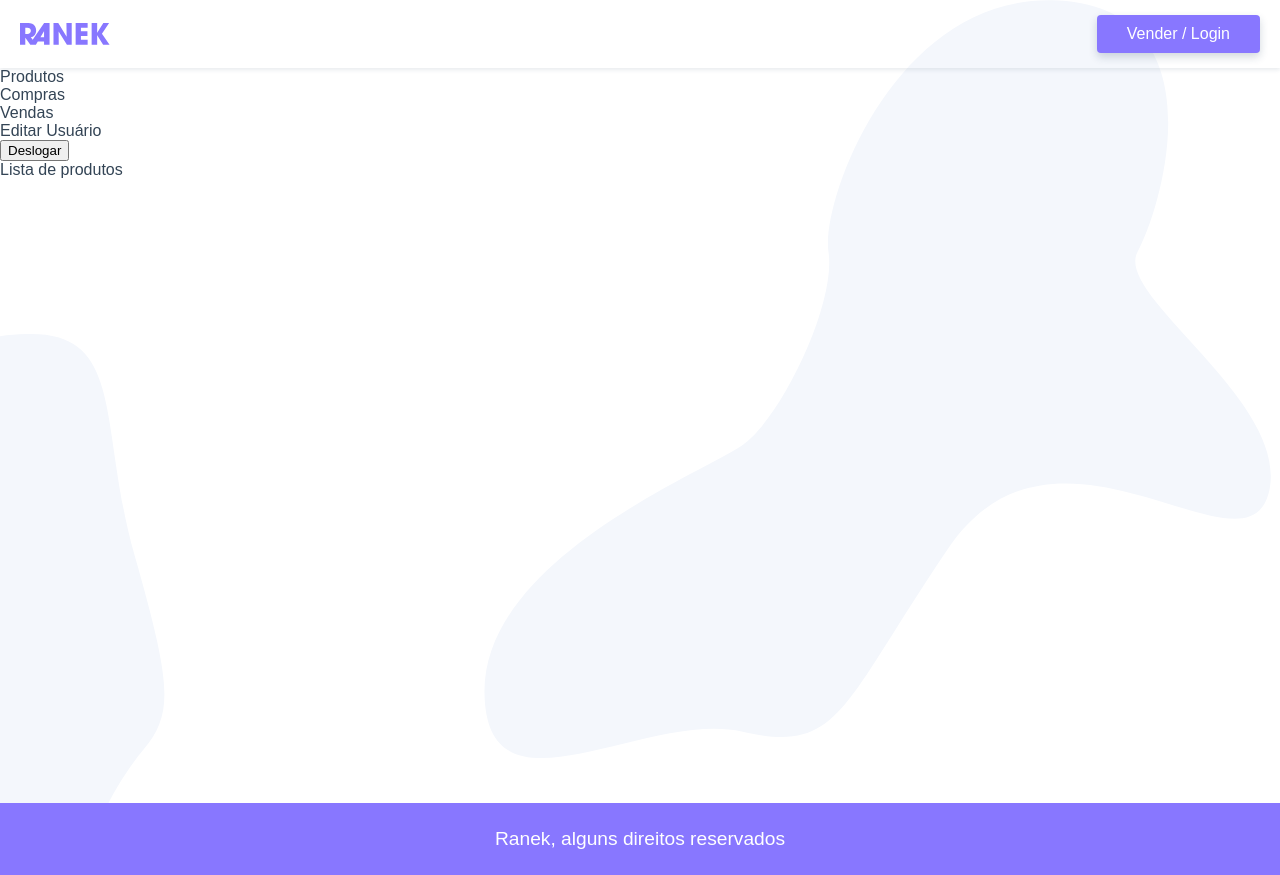
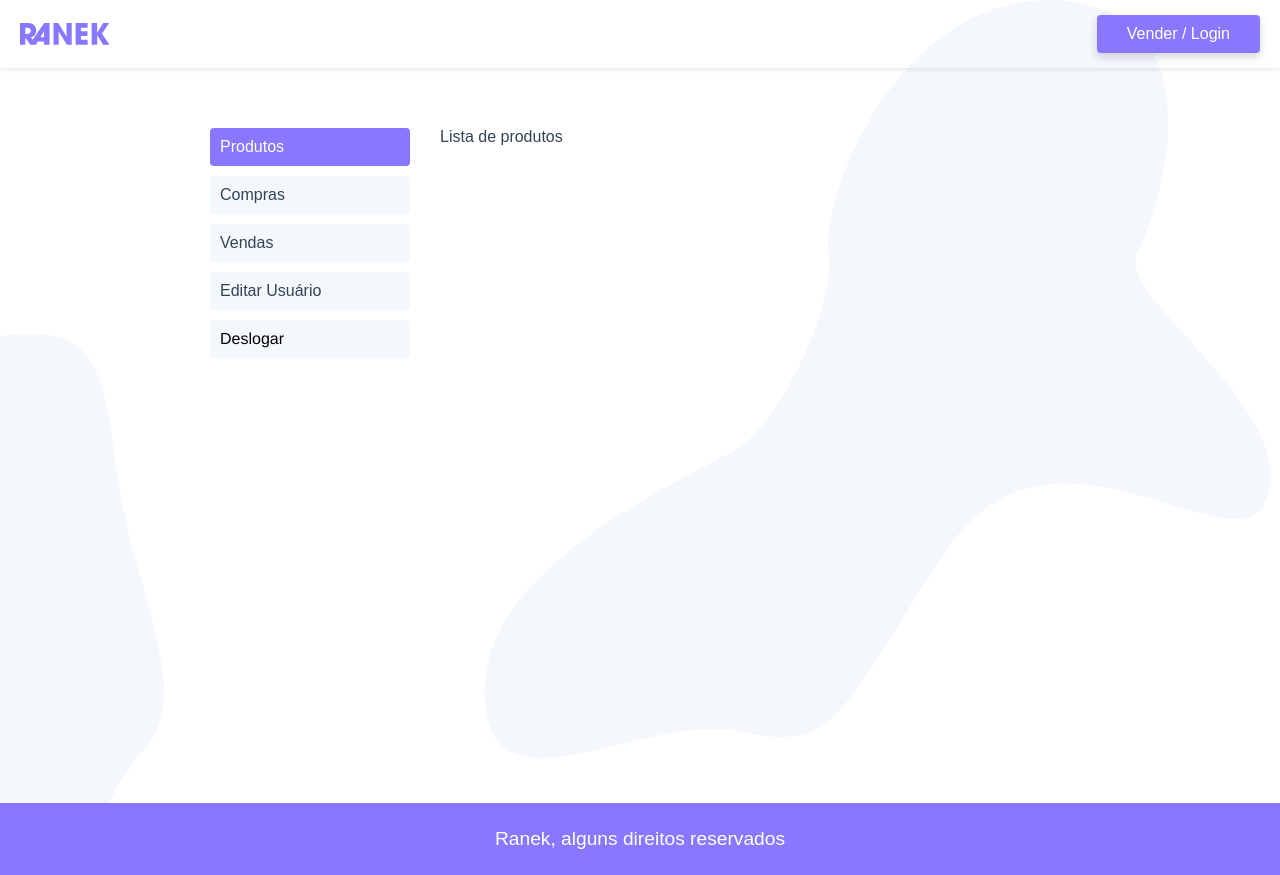
Before and after one commit to alexlopesbr/ranek-app-Vue.js, a Vue app: page /usuario in a window 1280 px wide. Built offline with nearby package versions, Linux system fonts and the light colour scheme.

Commit message:
user page menu style

```diff
--- a/src/views/usuario/Usuario.vue
+++ b/src/views/usuario/Usuario.vue
@@ -12,12 +12,12 @@
           <router-link :to="{ name: 'vendas' }">Vendas</router-link>
         </li>
         <li>
-          <router-link :to="{ name: 'usuario-editar' }"
-            >Editar Usuário</router-link
-          >
+          <router-link :to="{ name: 'usuario-editar' }">
+            Editar Usuário
+          </router-link>
         </li>
         <li>
-          <button @click.prevent="deslogar">Deslogar</button>
+          <button @click="deslogar">Deslogar</button>
         </li>
       </ul>
     </nav>
@@ -41,5 +41,46 @@
 }
 </script>
 
-<style>
+<style scoped>
+.usuario {
+  display: grid;
+  grid-template-columns: minmax(140px, 200px) 1fr;
+  max-width: 900px;
+  margin: 40px auto;
+  grid-gap: 30px;
+  padding: 20px;
+}
+
+@media screen and (max-width: 500px) {
+  .usuario {
+    grid-template-columns: 1fr;
+
+    margin: 0 auto;
+  }
+}
+
+.sidenav a,
+.sidenav button {
+  padding: 10px;
+  display: block;
+  background: #f4f7fc;
+  margin-bottom: 10px;
+  border-radius: 4px;
+}
+
+.sidenav a.router-link-exact-active,
+.sidenav a:hover,
+.sidenav button:hover {
+  background: #87f;
+  color: #fff;
+}
+
+.sidenav button {
+  border: none;
+  width: 100%;
+  font-size: 1rem;
+  text-align: left;
+  font-family: "Avenir", Helvetica, Arial, sans-serif;
+  cursor: pointer;
+}
 </style>
```
